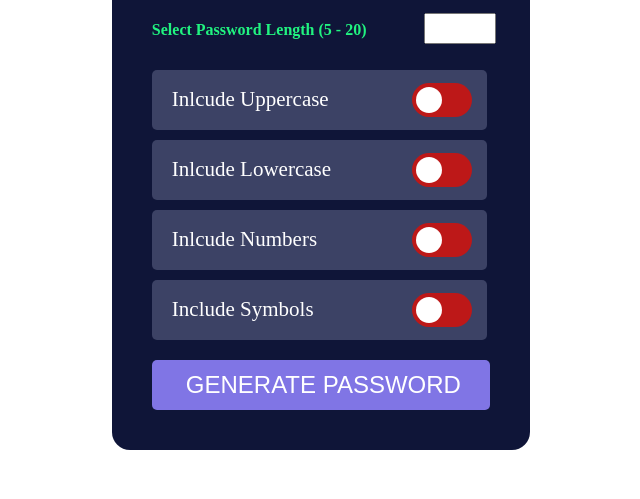
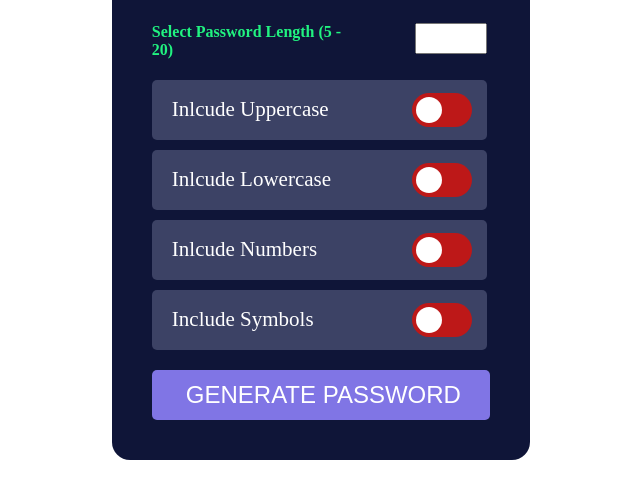
Before and after one commit to ejimaone/password-generator, a plain HTML site: page index.html in a window 1280 px wide. Shown: the part 285-784 px from the top of the page, without its empty margins (319-959 px from the left). Drawn offline with Linux system fonts and the light colour scheme.

Commit message:
fix input padding

```diff
--- a/index.css
+++ b/index.css
@@ -109,7 +109,7 @@ input {
 .rana {
   font-size: 20px;
   height: 25px;
-  margin-left: 53px;
+  margin-top: 10px;
 }
 span {
   color: #21f380;
@@ -123,3 +123,10 @@ h1 {
 .container {
   padding-left: 30px;
 }
+.range {
+  display: flex;
+  width: 335px;
+  align-items: center;
+  /* justify-content: space-between; */
+  gap: 50px;
+}
```
